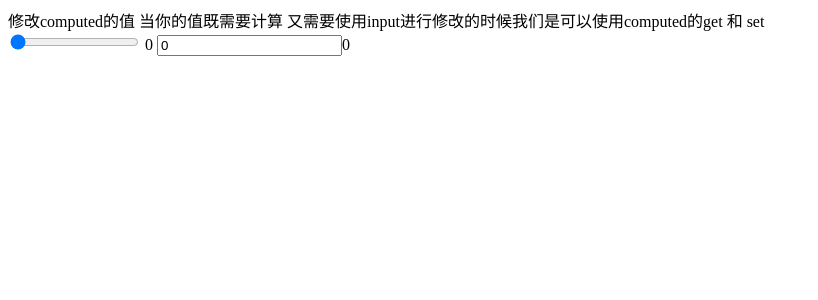
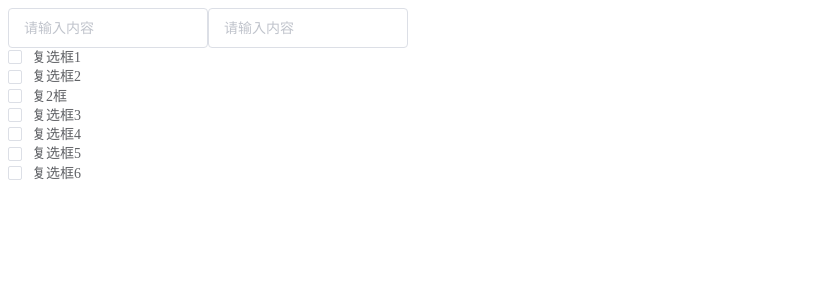
Before and after one commit to H-zf/study-self, a Vue app: page /#/view/1 in a window 1280 px wide. Before the commit this address led to /#/. Shown: the top 300 px of the page, without its empty margins (0-818 px from the left). Built offline with nearby package versions, Linux system fonts and the light colour scheme.

Commit message:
穿梭框终极版

```diff
--- a/package.json
+++ b/package.json
@@ -41,6 +41,7 @@
     "webpack-merge": "^5.1.2"
   },
   "dependencies": {
+    "element-ui": "^2.13.2",
     "vue": "^2.6.12",
     "vue-router": "^3.4.3"
   }
--- /dev/null
+++ b/src/checkbox/checkbox.vue
@@ -0,0 +1,60 @@
+<template>
+    <div class="parent">
+        <!-- <el-checkbox-group v-model="checkListPro">
+            <el-checkbox v-for="item in checkList" :key="item.name" :label="item.label" style="display:block;">
+                <div>
+                    {{item.label}}
+                </div>
+            </el-checkbox>
+        </el-checkbox-group>
+
+        <div v-for="item in checkListPro" :key="item.name">
+            {{item}}
+        </div> -->
+        <left :selectedData="selectedData" :singleDel="singleDel" :multiple="multiple"></left>
+        <right :arr="arr" :deldata="deldata" :multipleDel="multipleDel"></right>
+    </div>
+</template>
+
+<script>
+import Left from './left.vue'
+import Right from './right.vue'
+export default {
+    components:{
+        Left,
+        Right
+    },
+    data(){
+        return {
+            arr:[],
+            singleDel:'',
+            multiple: []
+        }
+    },
+    methods: {
+        selectedData(arr){
+            this.arr = arr
+        },
+        deldata(single){
+            this.singleDel = single
+        },
+        multipleDel(multiple){
+            this.multiple = multiple
+        }
+    }
+}
+</script>
+
+<style>
+  .parent {
+      display: flex;
+  }
+  .left {
+      width: 200px;
+      height: 400px;
+  }
+  .right {
+      width: 200px;
+      height: 400px;
+  }
+</style>
--- /dev/null
+++ b/src/checkbox/left.vue
@@ -0,0 +1,126 @@
+<template>
+    <div class="left">
+        <el-input v-model="input" @change="change" placeholder="请输入内容"></el-input>
+        <el-checkbox-group v-model="checkListPro">
+            <el-checkbox v-for="item in checkList" :key="item.name" :label="item.label" style="display:block;">
+                <div>
+                    {{item.label}}
+                </div>
+            </el-checkbox>
+        </el-checkbox-group>
+    </div>
+</template>
+<script>
+export default {
+    props:{
+        selectedData:{
+            type:Function
+        },
+        singleDel:{
+            type:String
+        },
+        multiple:{
+            type:Array
+        }
+    },
+    data(){
+        return {
+            checkList: [
+                {
+                    label:'复选框1',
+                    name:'a'
+                },
+                {
+                    label:'复选框2',
+                    name:'b'
+                },
+                {
+                    label:'复2框',
+                    name:'y'
+                },
+                {
+                    label:'复选框3',
+                    name:'c'
+                },
+                {
+                    label:'复选框4',
+                    name:'d'
+                },
+                {
+                    label:'复选框5',
+                    name:'e'
+                },
+                {
+                    label:'复选框6',
+                    name:'f'
+                }
+            ],
+            checkListPro: [],
+            input:''
+        }
+    },
+    methods: {
+        change(val){
+            if (!val) {
+                this.checkList = [
+                        {
+                        label:'复选框1',
+                        name:'a'
+                    },
+                    {
+                        label:'复选框2',
+                        name:'b'
+                    },
+                    {
+                        label:'复选框3',
+                        name:'c'
+                    },
+                    {
+                        label:'复选框4',
+                        name:'d'
+                    },
+                    {
+                        label:'复选框5',
+                        name:'e'
+                    },
+                    {
+                        label:'复选框6',
+                        name:'f'
+                    }
+                ]
+            } else {
+                this.checkList = this.checkList.filter(item => {
+                    return item.label.includes(val)
+                })
+            }
+        }
+    },
+    watch:{
+        checkListPro(val){
+            this.selectedData(val)
+        },
+        singleDel(val){
+            this.checkListPro = this.checkListPro.filter(item => item !== val)
+        },
+        // multiple(val){
+        //     if(val.length){
+        //         let newArr = []
+        //         val.forEach(key => {
+        //             this.checkListPro.forEach((item,index) => {
+        //                 if(item === key){
+        //                     this.checkListPro.splice(index,1)
+        //                 }
+        //             })
+        //         })
+        //         this.checkListPro = this.checkListPro.filter(item => !item.includes('isrepeat'))
+        //     }
+        // }
+    }
+}
+</script>
+<style scoped>
+    .left {
+        width: 200px;
+        height: 400px;
+    }
+</style>
--- /dev/null
+++ b/src/checkbox/right.vue
@@ -0,0 +1,69 @@
+<template>
+    <div class="right">
+        <el-input v-model="input" @change="change" placeholder="请输入内容"></el-input>
+        <div v-for="item in needdata" :key="item">
+            {{item}}
+            <span style="float:right;cursor:pointer;" @click="click(item)">x</span>
+        </div>
+    </div>
+</template>
+<script>
+export default {
+    props:{
+        arr:{
+            type: Array
+        },
+        deldata: {
+            type: Function
+        },
+        multipleDel: {
+            type: Function
+        }
+    },
+    data(){
+        return {
+            needdata:[],
+            saveData:[],
+            input:'',
+            saveSelectList: []
+        }
+    },
+    methods: {
+        click(item){
+            console.log(item)
+            console.log(this.needdata)
+            if(this.input !== ''){
+                this.needdata = this.needdata.filter(key => key !== item)
+            }
+            this.deldata(item)
+        },
+        change(val){
+            if(this.needdata.length && val !== ''){
+                this.needdata = this.needdata.filter(item => item.includes(val))
+            }
+
+            if(val === ''){
+                this.needdata = this.saveSelectList
+            }
+        },
+        saveSelectData(val){
+            this.saveData.push(val)
+        }
+    },
+    watch:{
+        arr(val){
+            if(this.input === ''){
+                this.needdata = val
+            } else {
+                this.saveSelectList = val
+            }
+        }
+    }
+}
+</script>
+<style scoped>
+    .right {
+        width: 200px;
+        height: 400px;
+    }
+</style>
--- a/src/index.js
+++ b/src/index.js
@@ -1,6 +1,9 @@
 import Vue from 'vue'
 import App from './App.vue'
 import router from './router'
+import ElementUI from 'element-ui'
+import 'element-ui/lib/theme-chalk/index.css'
+Vue.use(ElementUI)
 new Vue({
     render: h => h(App),
     router
--- a/src/router/index.js
+++ b/src/router/index.js
@@ -6,6 +6,7 @@ import About from '@/About.vue'
 import Test from '@/Test.vue'
 import Tree from '@/Tree.vue'
 import Computed from '@/Computed.vue'
+import Checkbox from '@/checkbox/checkbox.vue'
 Vue.use(VueRouter)
 export default new VueRouter({
     routes: [
@@ -15,8 +16,8 @@ export default new VueRouter({
             // component: Home,
             // name: 'Tree',
             // component: Tree,
-            name: 'Computed',
-            component: Computed,
+            name: 'Checkbox',
+            component: Checkbox,
             // name: 'Test',
             // component: Test,
             // redirect: 'view/1',//此属性的设置相当于父路由里面默认展开某个子路由
```
Also changed, not shown: 2 other files (tests, documents, lock files or other folders).
